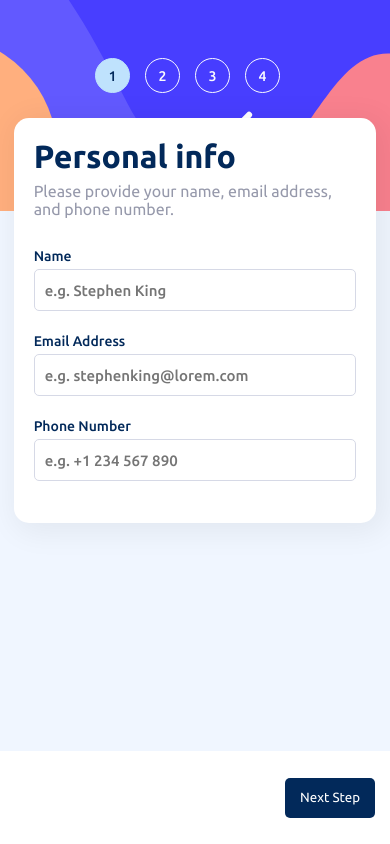
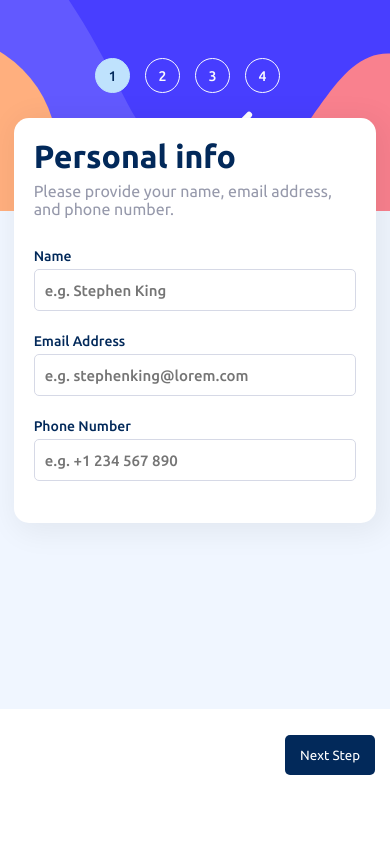
Before and after one commit to FelipeSDS23/multi-step-form, a React (Vite) app: page /#/ in a window 390 px wide. Built offline with nearby package versions, Linux system fonts and the light colour scheme.

Commit message:
teste pages

```diff
--- a/src/index.css
+++ b/src/index.css
@@ -113,7 +113,7 @@
         width: 100%;
         height: 11%;
         position: absolute;
-        bottom: 0;
+        bottom: 5%;
 
         display: flex;
         justify-content: space-between;
```
